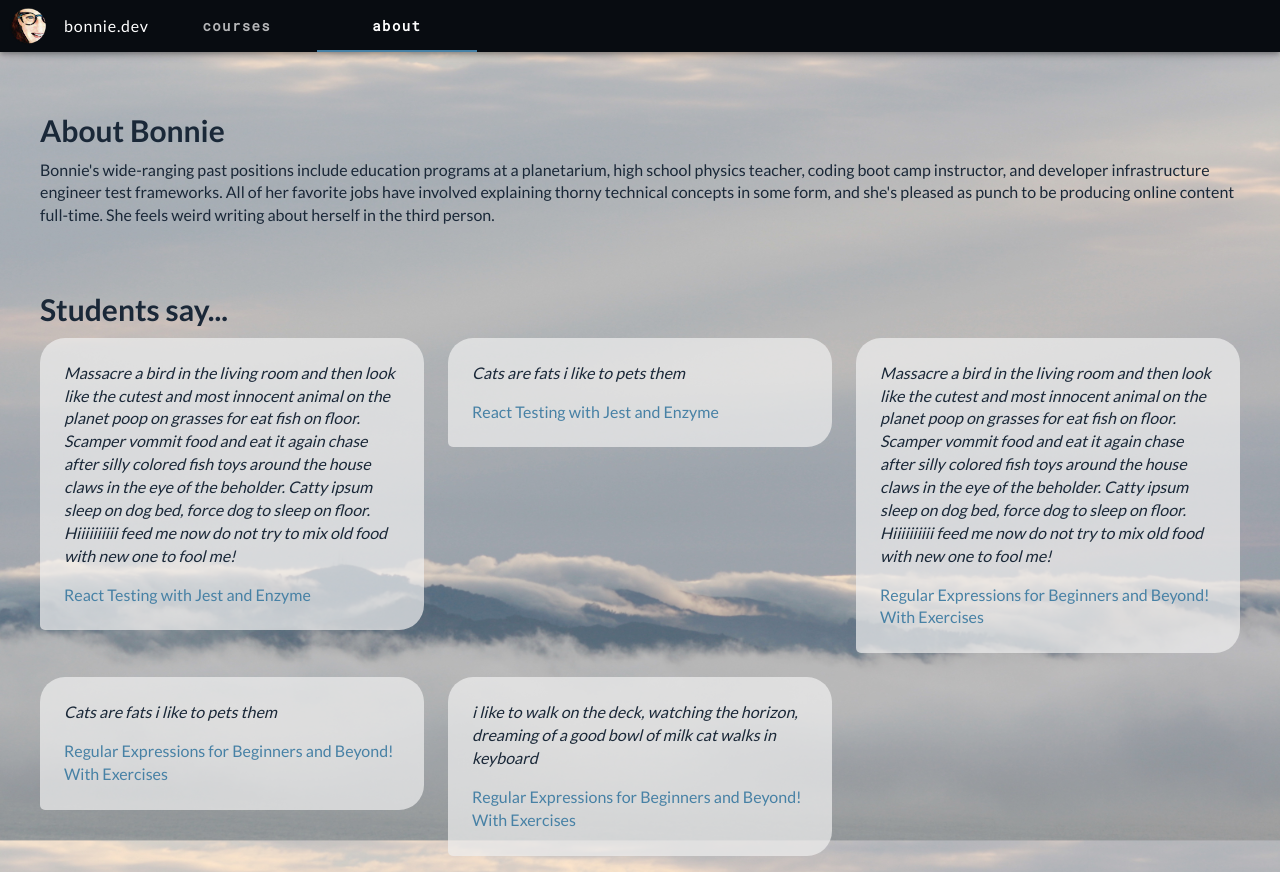
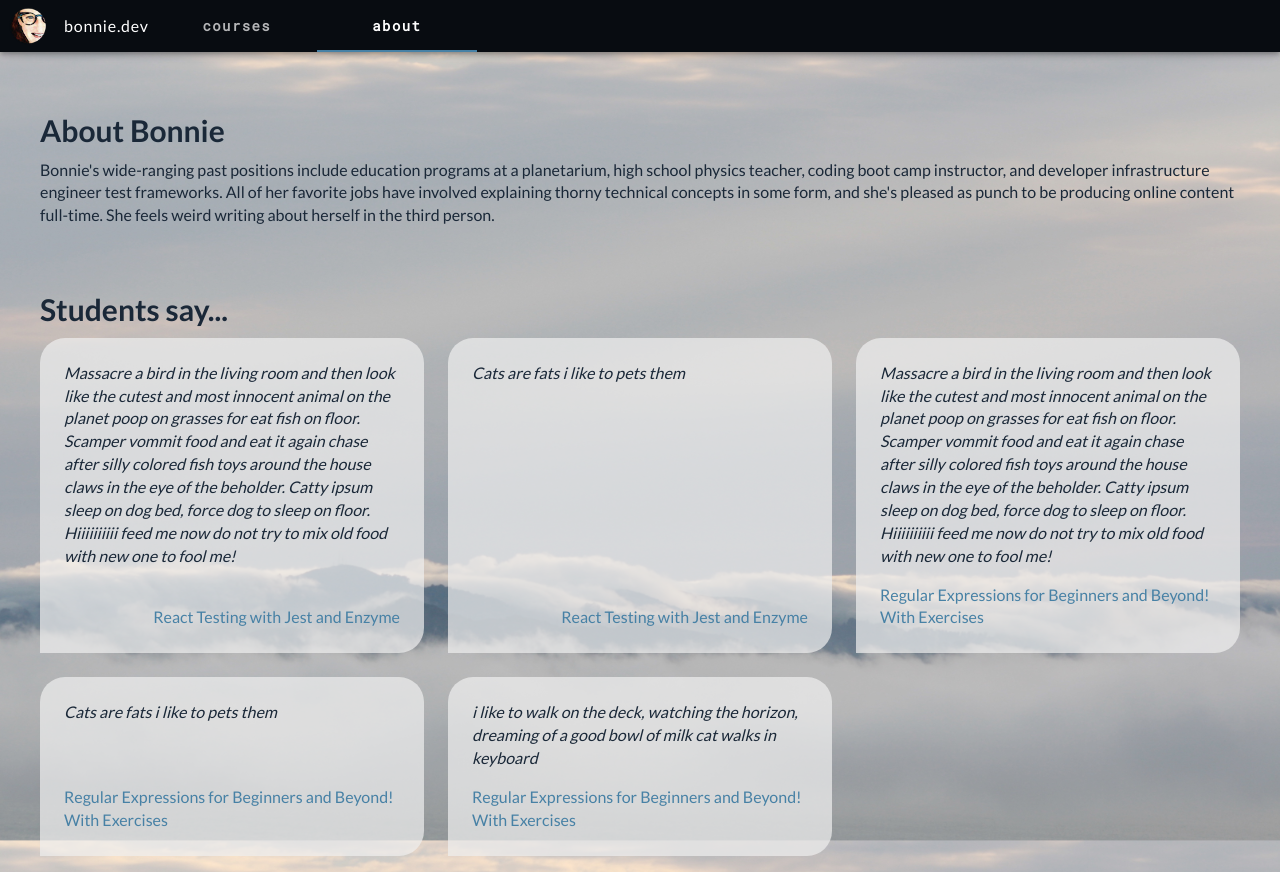
Before and after one commit to bonnie/bonniedotdev, a React (Create React App) app in the folder client/: page /about in a window 1280 px wide. Built offline with nearby package versions, Linux system fonts and the light colour scheme.

Commit message:
Tweak css for quote boxes

```diff
--- a/client/src/components/about/ReviewQuotes.tsx
+++ b/client/src/components/about/ReviewQuotes.tsx
@@ -1,5 +1,4 @@
 import Box from '@material-ui/core/Box';
-import Divider from '@material-ui/core/Divider';
 import Grid from '@material-ui/core/Grid';
 import Typography from '@material-ui/core/Typography';
 import React, { ReactElement } from 'react';
@@ -10,7 +9,7 @@ type ReviewQuotesProps = {
   reviewQuotesData: ReviewQuotesByCourseType,
 };
 
-const sortQuotes = function (quotes) {
+function sortQuotes(quotes) {
   // mash quotes up so they're not sorted by course
   const mashQuotes = quotes.reduce((allQuotes, item) => (allQuotes.concat(
     item.reviewQuotes.map((quote) => ({
@@ -21,8 +20,11 @@ const sortQuotes = function (quotes) {
   )), []);
 
   return mashQuotes.sort((a, b) => a.body.length > b.body.length);
-};
+}
 
+// TODO: add link for course name!!
+
+// eslint-disable-next-line max-lines-per-function
 export default function ReviewQuotes({ reviewQuotesData }: ReviewQuotesProps): ReactElement {
   // sort by length
   const sortedQuotes = sortQuotes(reviewQuotesData);
@@ -34,12 +36,31 @@ export default function ReviewQuotes({ reviewQuotesData }: ReviewQuotesProps): R
       </Typography>
       <Grid container spacing={3}>
         {sortedQuotes.map((quote) => (
-          <Grid item xs={12} sm={6} md={4} key={quote.id}>
-            <Box key={quote.id} p={3} pt={3} pb={3} color="primary.main" bgcolor="background.main" style={{ borderRadius: '25px 25px 25px 5px' }}>
+          <Grid
+            item
+            xs={12}
+            sm={6}
+            md={4}
+            key={quote.id}
+            style={{
+              display: 'flex', alignItems: 'stretch',
+            }}
+          >
+            <Box
+              key={quote.id}
+              p={3}
+              pt={3}
+              pb={3}
+              color="primary.main"
+              bgcolor="background.main"
+              style={{
+                display: 'flex', flexDirection: 'column', borderRadius: '25px 25px 25px 0px', width: '100%', justifyContent: 'space-between',
+              }}
+            >
               <Box fontStyle="italic">
                 <Typography component="p">{quote.body}</Typography>
               </Box>
-              <Box color="secondary.main" fontSize={12} mt={2}>
+              <Box color="secondary.main" fontSize={12} mt={2} alignSelf="flex-end">
                 <Typography>{quote.courseName}</Typography>
               </Box>
             </Box>
```
